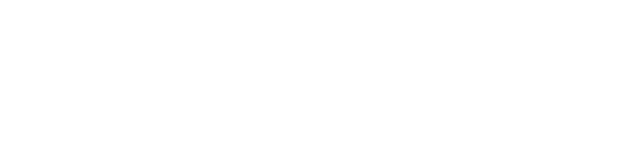
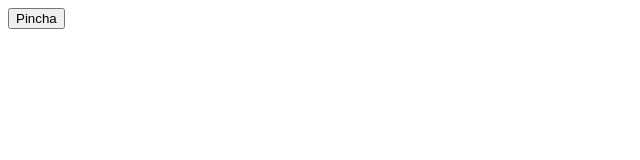
Before and after one commit to sheilapd0/practicaGit, a plain HTML site: page pagina/index.html in a window 1280 px wide. Shown: the whole page, without its empty margins (0-640 px from the left). Drawn offline with Linux system fonts and the light colour scheme.

Commit message:
crear botón

```diff
--- a/pagina/index.html
+++ b/pagina/index.html
@@ -7,6 +7,6 @@
     <title>Página Web Modificada</title>
 </head>
 <body>
-
+	<button>Pincha</button>
 </body>
 </html>
```
